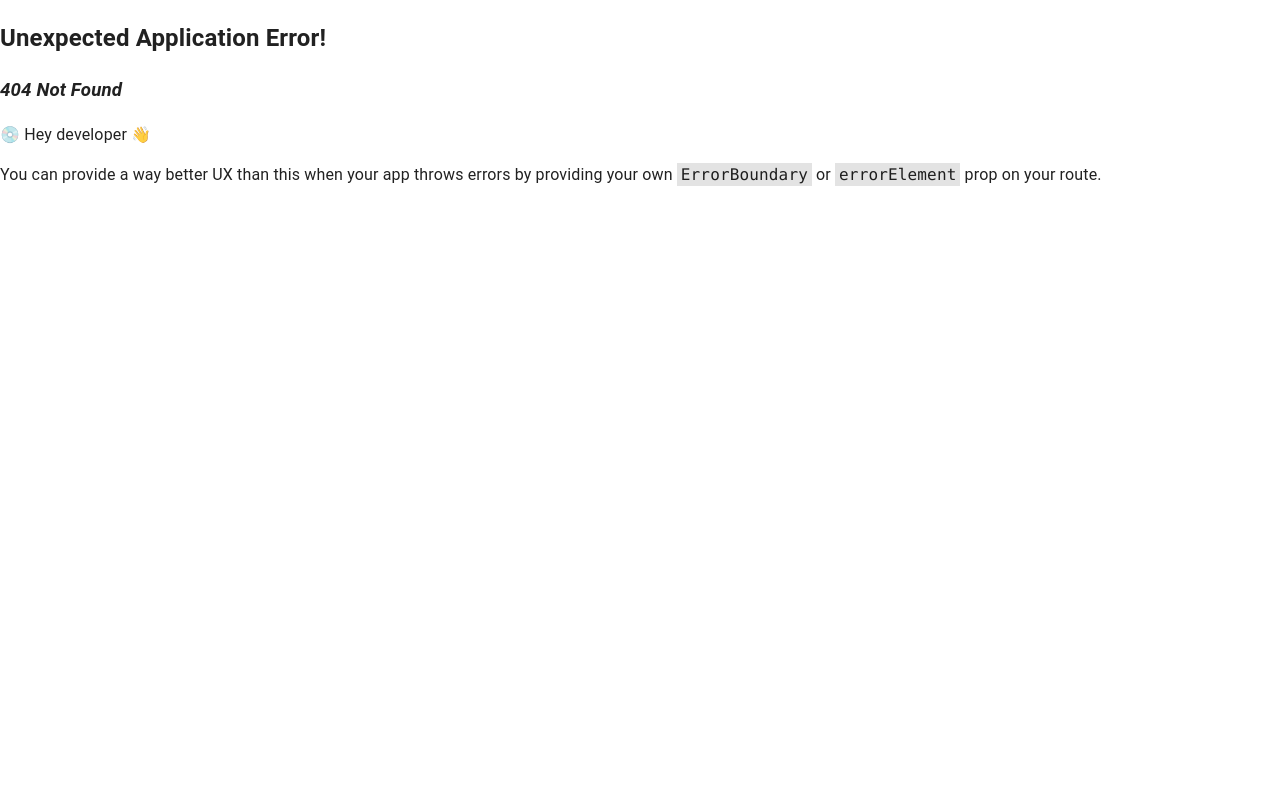
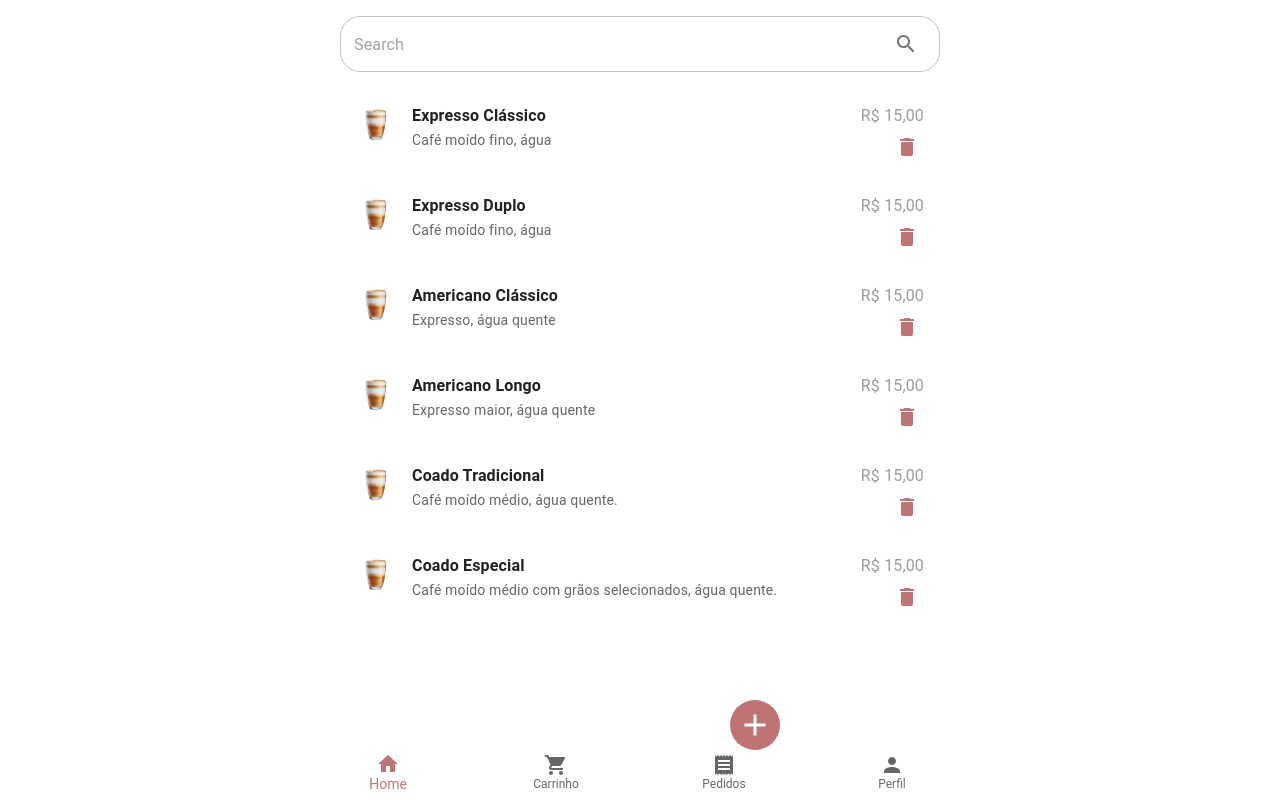
Before and after one commit to wellenramos/aroma-delivery-ui, a React (Create React App) app: page /admin/produtos in a window 1280 px wide. Before the commit this address had no page. Built offline with nearby package versions, Linux system fonts and the light colour scheme.

Commit message:
implementação do componente produto e cadastro do perfil administrador.

```diff
--- /dev/null
+++ b/src/components/administrador/produto/Cadastro.js
@@ -0,0 +1,12 @@
+import React from "react";
+import {Typography} from "@mui/material";
+
+const Cadastro = () => {
+    return(
+        <Typography>
+            Cadastro Produtos
+        </Typography>
+    );
+}
+
+export default Cadastro;
--- /dev/null
+++ b/src/components/administrador/produto/Produtos.js
@@ -0,0 +1,120 @@
+import React from "react";
+import {
+    Avatar,
+    Box,
+    Card,
+    CardContent, Fab,
+    IconButton,
+    List,
+    ListItem,
+    ListItemAvatar,
+    ListItemText,
+    Typography
+} from "@mui/material";
+import BarraPesquisa from "../../shared/BarraPesquisa";
+import DeleteIcon from "@mui/icons-material/Delete";
+import AddIcon from "@mui/icons-material/Add";
+import {useNavigate} from "react-router-dom";
+
+const Produtos = () => {
+
+    const produtos = [
+        {id: 1, nome: 'Expresso Clássico', descricao: 'Café moído fino, água', preco: '15,00'},
+        {id: 2, nome: 'Expresso Duplo', descricao: 'Café moído fino, água', preco: '15,00'},
+        {id: 3, nome: 'Americano Clássico', descricao: 'Expresso, água quente', preco: '15,00'},
+        {id: 4, nome: 'Americano Longo', descricao: 'Expresso maior, água quente', preco: '15,00'},
+        {id: 5, nome: 'Coado Tradicional', descricao: 'Café moído médio, água quente.', preco: '15,00'},
+        {id: 6, nome: 'Coado Especial', descricao: 'Café moído médio com grãos selecionados, água quente.', preco: '15,00'}
+    ];
+
+    const navigate = useNavigate();
+
+    const handleAddProduto = () => {
+        navigate('/admin/cadastro');
+    };
+
+    return (
+        <Card sx={{maxWidth: "sm", margin: "0 auto", boxShadow: "none"}}>
+            <CardContent sx={{padding: 0}}>
+                <BarraPesquisa/>
+                <Box mb={10}>
+                    {produtos.length === 0 ? (
+                        <Typography variant="subtitle1" color="textSecondary" align="center">
+                            Nenhum resultado encontrado.
+                        </Typography>
+                    ) : (
+                        <List>
+                            {produtos.map((produto) => (
+                                <ListItem
+                                    key={produto.id}
+                                    alignItems="flex-start"
+                                    sx={{
+                                        "&:hover": {
+                                            backgroundColor: "rgba(0, 0, 0, 0.04)",
+                                        },
+                                    }}
+                                >
+                                    <ListItemAvatar>
+                                        <Avatar src='/imagem/lattleClassico.png' variant="rounded"/>
+                                    </ListItemAvatar>
+                                    <ListItemText
+                                        primary={
+                                            <Box display="flex" justifyContent="space-between">
+                                                <Typography variant="subtitle1" fontWeight="bold"
+                                                            style={{cursor: 'pointer'}}>
+                                                    {produto.nome}
+                                                </Typography>
+                                                <Typography variant="subtitle1" color="secondary"
+                                                            style={{cursor: 'pointer'}}>
+                                                    R$ {produto.preco}
+                                                </Typography>
+                                            </Box>
+                                        }
+                                        secondary={
+                                            <Box display="flex" justifyContent="space-between">
+                                                <Typography variant="body2" color="textSecondary"
+                                                            style={{cursor: 'pointer'}}>
+                                                    {produto.descricao}
+                                                </Typography>
+                                                <IconButton size="small">
+                                                    <DeleteIcon sx={{color: '#BF7373'}}/>
+                                                </IconButton>
+                                            </Box>
+                                        }
+                                    />
+                                </ListItem>
+                            ))}
+                        </List>
+                    )}
+                </Box>
+            </CardContent>
+
+            {/* Botão Flutuante */}
+            <Box
+                sx={{
+                    position: "absolute",
+                    bottom: 50, // Espaço do fundo dentro do Container
+                    right: 500, // Espaço da lateral direita dentro do Container
+                }}
+            >
+                <Fab
+                    sx={{
+                        width: 50,
+                        height: 50,
+                        backgroundColor: "#BF7373",
+                        color: "white",
+                        boxShadow: "none",
+                        '&:hover': {
+                            backgroundColor: "#A14A4A",
+                        },
+                    }}
+                    onClick={handleAddProduto}
+                >
+                    <AddIcon sx={{ fontSize: 36 }} />
+                </Fab>
+            </Box>
+        </Card>
+    );
+};
+
+export default Produtos;
--- a/src/routes.js
+++ b/src/routes.js
@@ -14,6 +14,8 @@ import Enderecos from "./components/cliente/endereco/Enderecos";
 import HomeAdmin from "./components/administrador/HomeAdmin";
 import DetalhesPedido from "./components/administrador/pedido/DetalhePedido";
 import Menu from "./components/cliente/menu/Menu";
+import Produtos from "./components/administrador/produto/Produtos";
+import Cadastro from "./components/administrador/produto/Cadastro";
 
 export const router = createBrowserRouter([
     {
@@ -31,6 +33,9 @@ export const router = createBrowserRouter([
             { path: '/admin', element: <HomeAdmin /> },
             { path: '/admin/menu', element: <MenuAdmin /> },
             { path: '/admin/pedido/:pedidoId', element: <DetalhesPedido /> },
+            { path: '/admin/produtos', element: <Produtos /> },
+            { path: '/admin/cadastro', element: <Cadastro /> },
+
         ]
     },
     {
```
